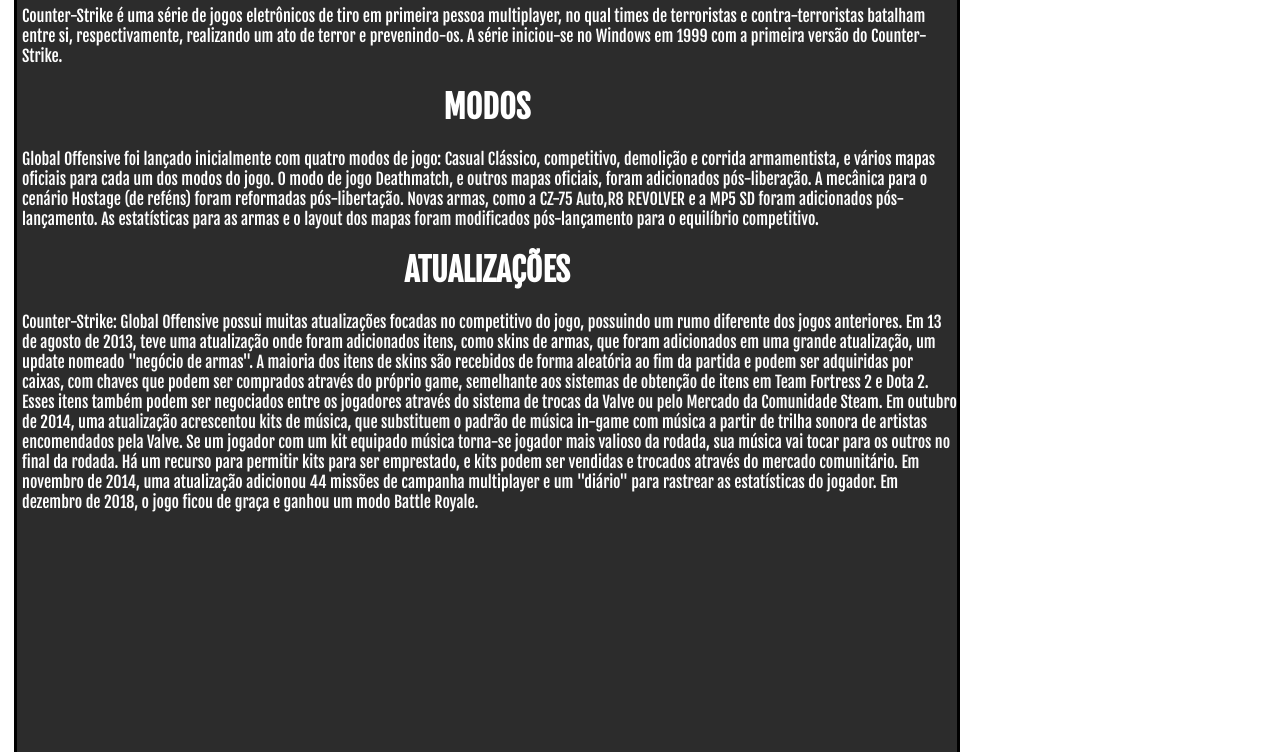
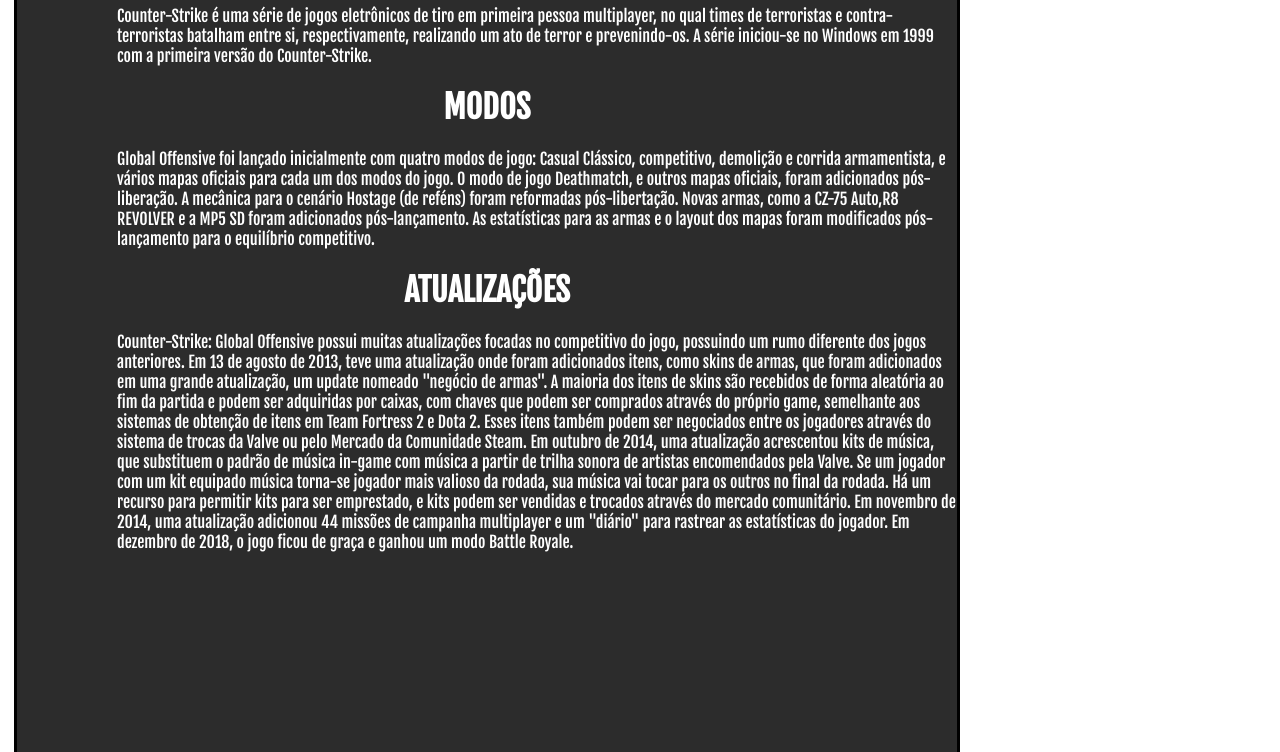
Before and after one commit to Askgyzinho/RedesCs, a plain HTML site: page index.html in a window 1280 px wide. Shown: the part 675-1427 px from the top of the page. Drawn offline with Linux system fonts and the light colour scheme.

Commit message:
Update styles.css

```diff
--- a/styles.css
+++ b/styles.css
@@ -63,7 +63,7 @@ main p {
   font-family: 'Fjalla One', sans-serif;
   text-decoration: none;
   top: 5px;
-  margin-left: 5px;
+  margin-left: 100px;
 }
 
 main h1 {
```
